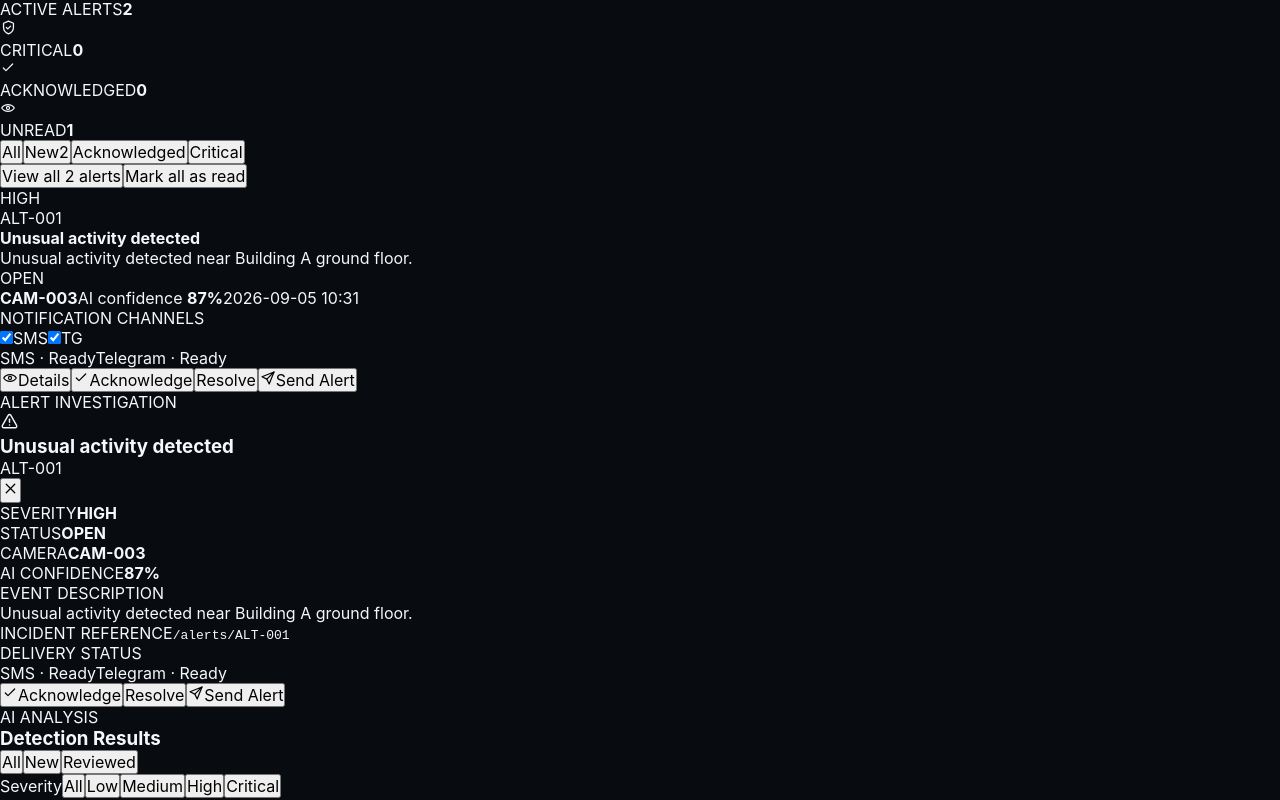
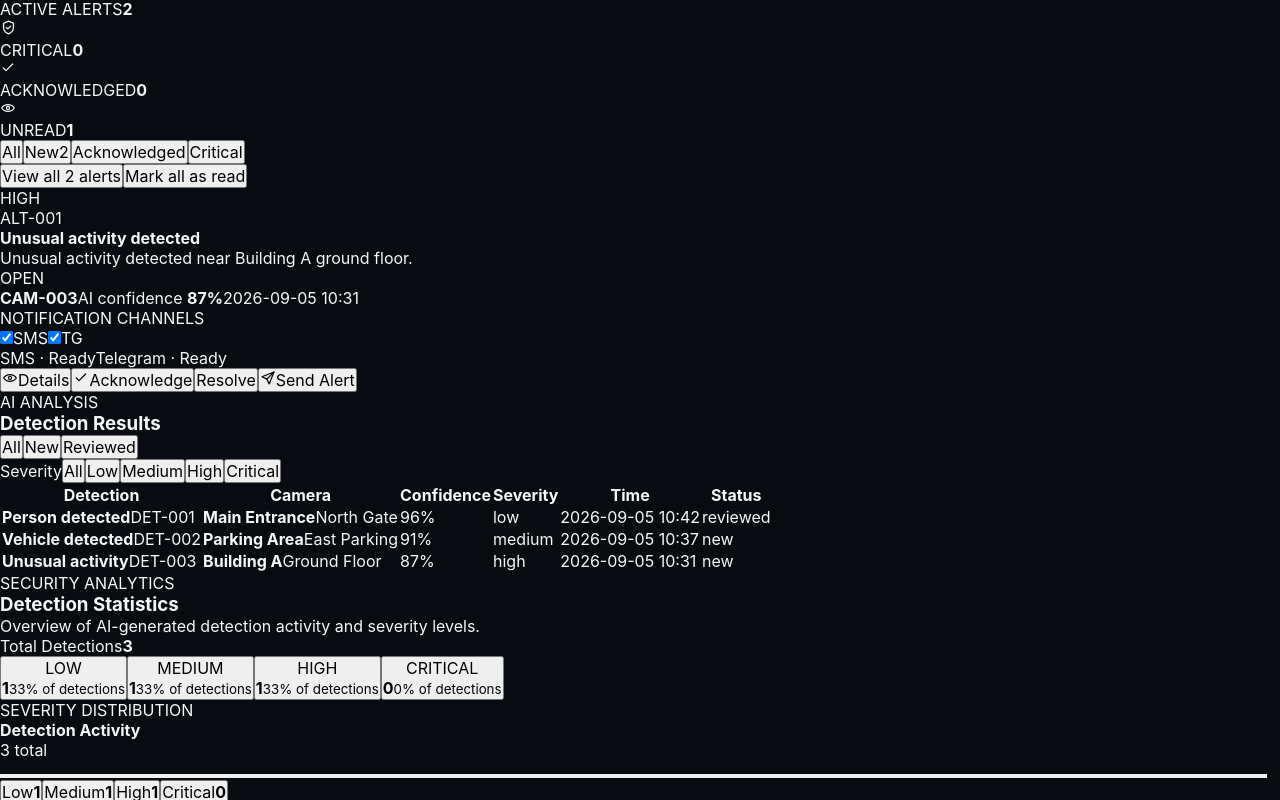
Before and after one commit to Emanmohammednur/Fisher-Dashboard, a React (Vite) app: page / in a window 1280 px wide. Both pictures are taken after a click on the button "Details". Shown: the part 1214-2014 px from the top of the page. Built offline with nearby package versions, Linux system fonts and the light colour scheme.

Commit message:
Improve alert center component

```diff
--- a/src/components/alerts/AlertCenter.tsx
+++ b/src/components/alerts/AlertCenter.tsx
@@ -1,4 +1,5 @@
-import { useMemo, useState } from "react";
+import { createPortal } from "react-dom";
+import { useEffect, useMemo, useState } from "react";
 import {
   AlertIcon,
   CheckIcon,
@@ -41,7 +42,6 @@ function AlertCenter() {
 
   const [filter, setFilter] = useState<Filter>("all");
 
-  // IMPORTANT:
   // Only one alert is shown initially.
   // The user can expand the list when needed.
   const [showAllAlerts, setShowAllAlerts] = useState(false);
@@ -56,6 +56,34 @@ function AlertCenter() {
     "ALT-001": ["sms", "telegram"],
     "ALT-002": ["telegram"],
   });
+
+  /*
+   * Lock the dashboard behind the modal.
+   *
+   * Also allow Escape to close the modal.
+   */
+  useEffect(() => {
+    if (!selectedAlert) {
+      return;
+    }
+
+    const previousOverflow = document.body.style.overflow;
+
+    document.body.style.overflow = "hidden";
+
+    const handleKeyDown = (event: KeyboardEvent) => {
+      if (event.key === "Escape") {
+        setSelectedAlert(null);
+      }
+    };
+
+    document.addEventListener("keydown", handleKeyDown);
+
+    return () => {
+      document.body.style.overflow = previousOverflow;
+      document.removeEventListener("keydown", handleKeyDown);
+    };
+  }, [selectedAlert]);
 
   const filteredAlerts = useMemo(() => {
     return alerts.filter((alert) => {
@@ -82,7 +110,7 @@ function AlertCenter() {
   /*
    * SHOW ONE ALERT BY DEFAULT.
    *
-   * This fixes the problem where the Alert Center becomes too long.
+   * This keeps the Alert Center compact.
    */
   const visibleAlerts = showAllAlerts
     ? filteredAlerts
@@ -373,23 +401,22 @@ function AlertCenter() {
         )}
       </div>
 
-      {/* MODAL */}
-      {selectedAlert && (
+      {/* ALERT DETAILS MODAL */}
+      {selectedAlert &&
+        createPortal(
           <AlertDetailsModal
             alert={selectedAlert}
             onClose={() => setSelectedAlert(null)}
             onAcknowledge={() => acknowledgeAlert(selectedAlert.id)}
             onResolve={() => resolveAlert(selectedAlert.id)}
             onSend={() => sendAlert(selectedAlert)}
-        />
+          />,
+          document.body,
         )}
     </section>
   );
 }
 
-/* =========================================================
-   ALERT CARD
-========================================================= */
 
 function AlertCard({
   alert,
@@ -610,8 +637,15 @@ function AlertDetailsModal({
   onSend: () => void;
 }) {
   return (
-    <div className="alert-modal-backdrop" onClick={onClose}>
-      <div className="alert-modal" onClick={(event) => event.stopPropagation()}>
+    <div className="alert-modal-backdrop" onClick={onClose} role="presentation">
+      <div
+        className="alert-modal"
+        role="dialog"
+        aria-modal="true"
+        aria-labelledby="alert-modal-title"
+        onClick={(event) => event.stopPropagation()}
+      >
+        {/* MODAL HEADER */}
         <div className="alert-modal-header">
           <div>
             <span className="eyebrow">ALERT INVESTIGATION</span>
@@ -622,7 +656,7 @@ function AlertDetailsModal({
               </div>
 
               <div>
-                <h3>{alert.title}</h3>
+                <h3 id="alert-modal-title">{alert.title}</h3>
 
                 <span className="modal-alert-id">{alert.id}</span>
               </div>
@@ -634,11 +668,13 @@ function AlertDetailsModal({
             className="modal-close"
             onClick={onClose}
             aria-label="Close alert details"
+            title="Close alert details"
           >
             <CloseIcon />
           </button>
         </div>
 
+        {/* DETAILS */}
         <div className="modal-details-grid">
           <div>
             <span>SEVERITY</span>
@@ -661,18 +697,21 @@ function AlertDetailsModal({
           </div>
         </div>
 
+        {/* DESCRIPTION */}
         <div className="modal-description">
           <span>EVENT DESCRIPTION</span>
 
           <p>{alert.description}</p>
         </div>
 
+        {/* INCIDENT */}
         <div className="modal-incident">
           <span>INCIDENT REFERENCE</span>
 
           <code>{alert.incidentUrl}</code>
         </div>
 
+        {/* NOTIFICATIONS */}
         <div className="modal-notifications">
           <span>DELIVERY STATUS</span>
 
@@ -683,6 +722,7 @@ function AlertDetailsModal({
           </div>
         </div>
 
+        {/* ACTIONS */}
         <div className="modal-actions">
           {alert.status === "open" && (
             <button
```
Lines whose indentation alone changed are shown as unchanged.
